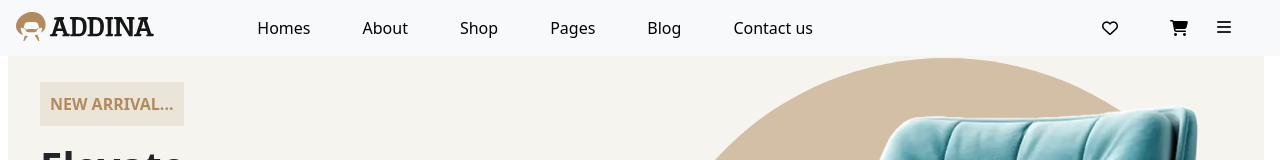
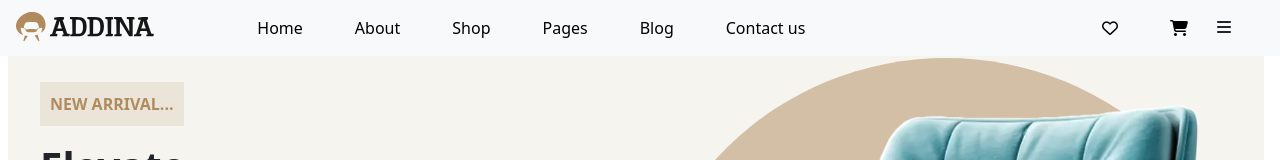
Before and after one commit to rohit14510/Furniture-E-Commerce, a plain HTML site: page index.html in a window 1280 px wide. Shown: the top 160 px of the page. Drawn offline with nearby package versions, Linux system fonts and the light colour scheme.

Commit message:
Update index.html

```diff
--- a/index.html
+++ b/index.html
@@ -29,7 +29,7 @@
         <div class="col-lg-7 collapse navbar-collapse">
           <ul class="nav">
             <li class="nav-item">
-              <a class="nav-link active" aria-current="page" href="index.html">Homes</a>
+              <a class="nav-link active" aria-current="page" href="index.html">Home</a>
             </li>
             <li class="nav-item">
               <a class="nav-link" href="about.html">About</a>
```
